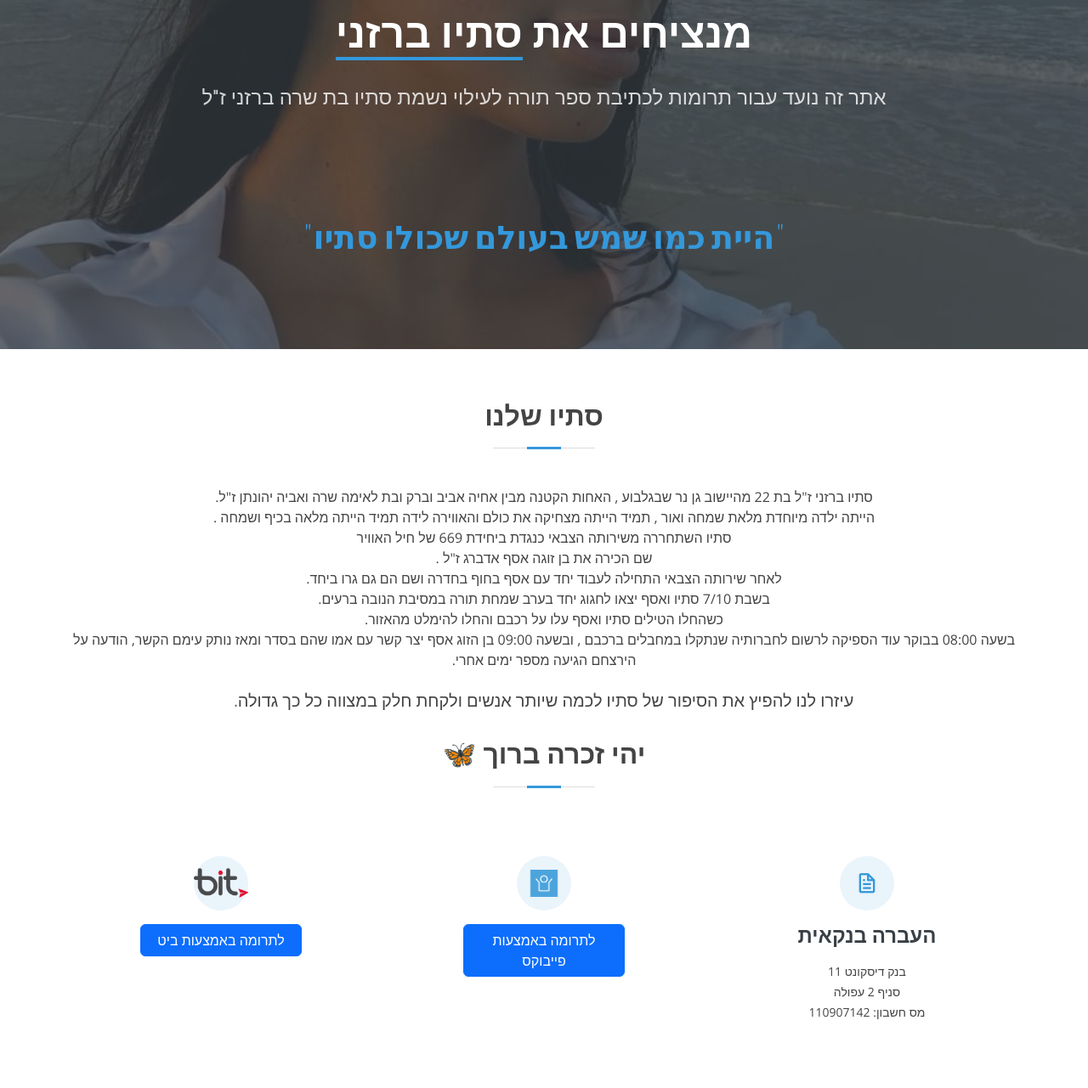
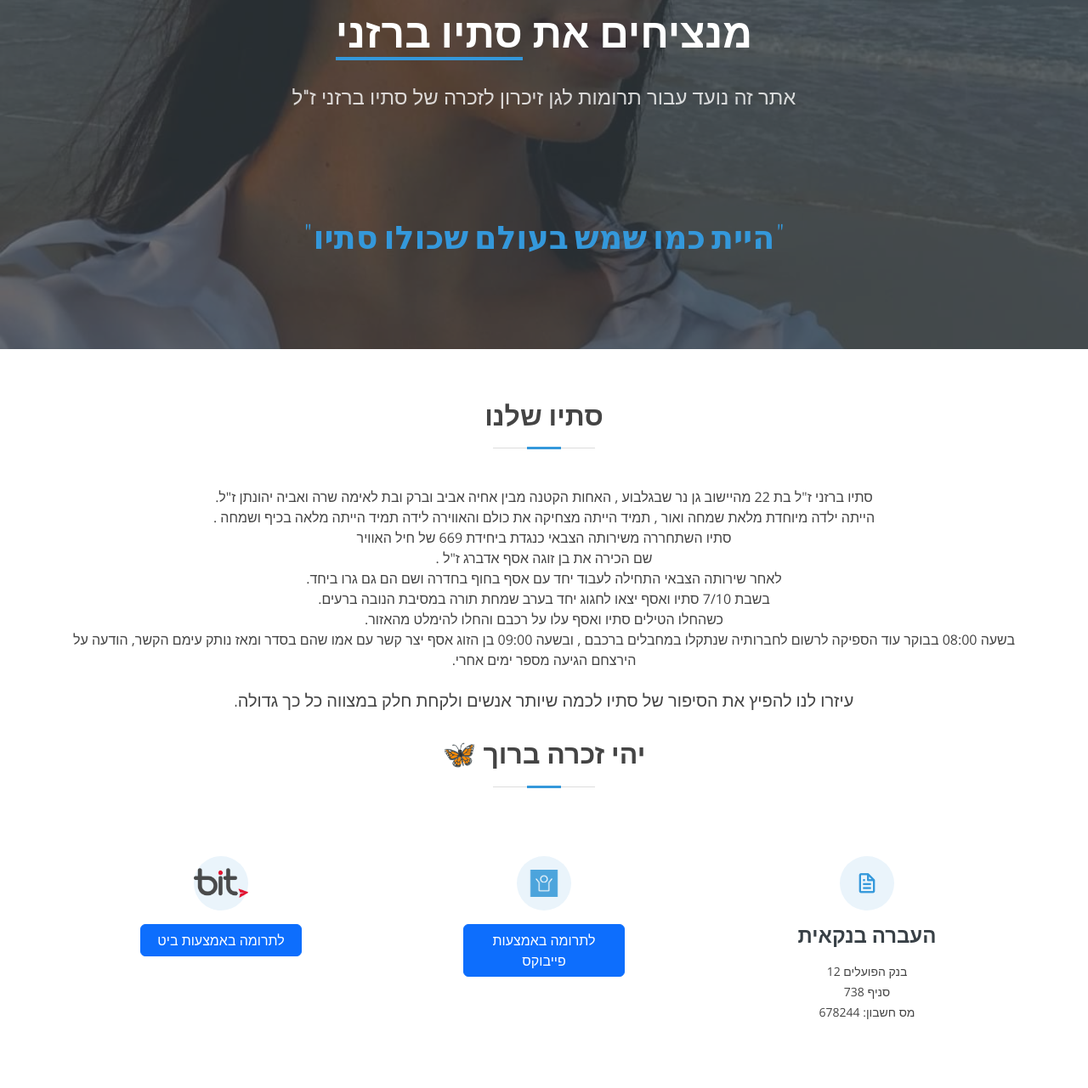
Before and after one commit to Razsorka/remember_stav, a plain HTML site: page index.html in a window 1280 px wide. Shown: the part 139-1420 px from the top of the page at 85% size. Drawn offline with nearby package versions, Linux system fonts and the light colour scheme.

Commit message:
לתרומות עבור הגן זיכרון לזכרה

```diff
--- a/index.html
+++ b/index.html
@@ -77,7 +77,7 @@
 
             <br>
 
-            <h2>אתר זה נועד עבור תרומות לכתיבת ספר תורה לעילוי נשמת סתיו בת שרה ברזני ז"ל </h2>
+            <h2> אתר זה נועד עבור תרומות לגן זיכרון לזכרה של סתיו ברזני ז"ל </h2>
             <br>
             <br>
             <br>
@@ -152,7 +152,7 @@
                         <div class="icon-box">
                                 <div class="icon mb-3"><i class="bx bx-file"></i></div>
                                 <h4><a href="">העברה בנקאית</a></h4>
-                                <p>בנק דיסקונט 11<br>סניף 2 עפולה<br>מס חשבון: 110907142</p>
+                                <p>בנק הפועלים 12<br>סניף 738 <br>מס חשבון: 678244</p>
                             </div>
                             <!-- <a href="#" id="bitAppLink" class="btn btn-primary mb-3">פתח את אפליקציית ביט</a> -->
                             <!-- <p>העברה בביט למספר הטלפון<br>052-5174646</p> -->
```
